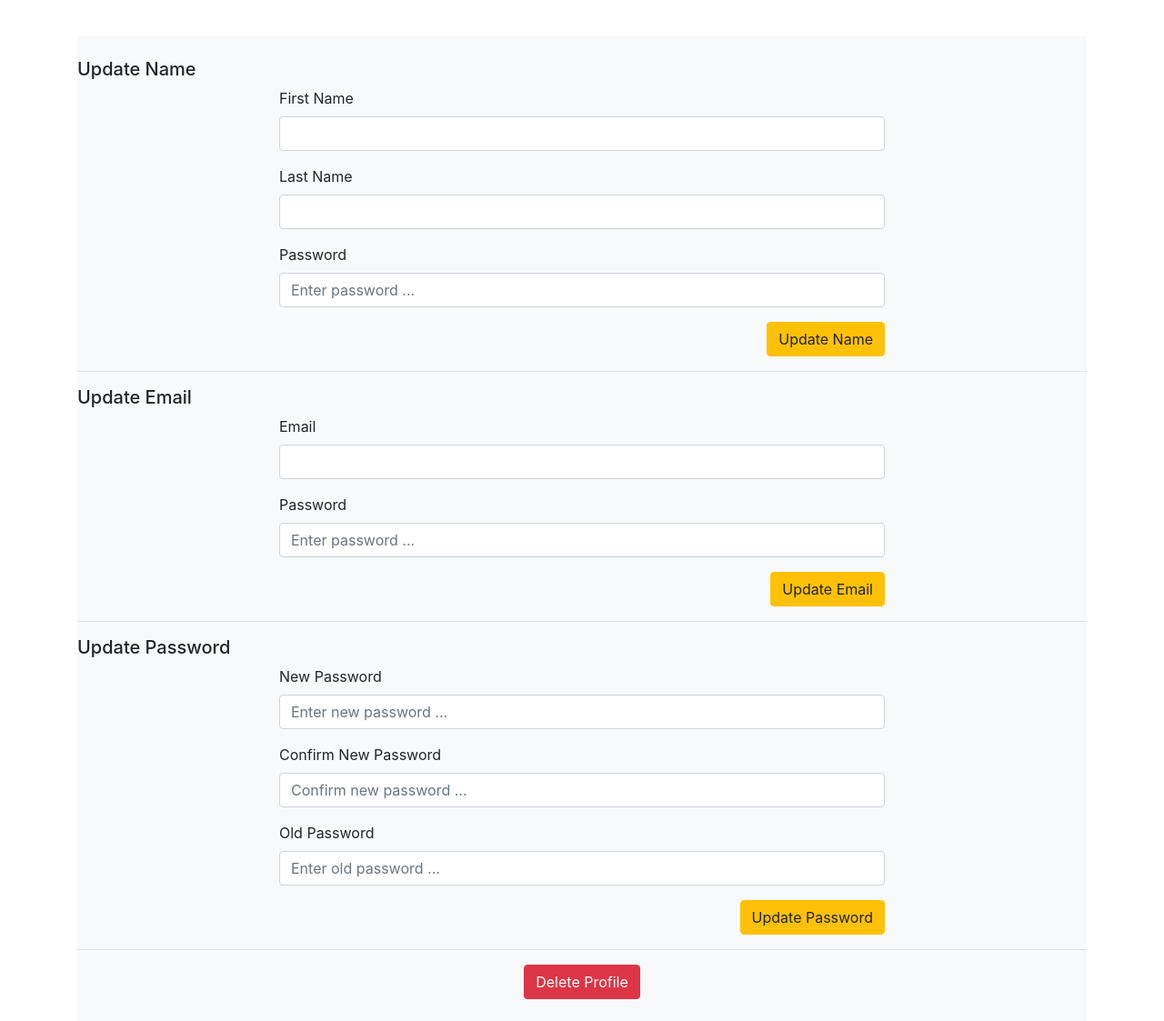
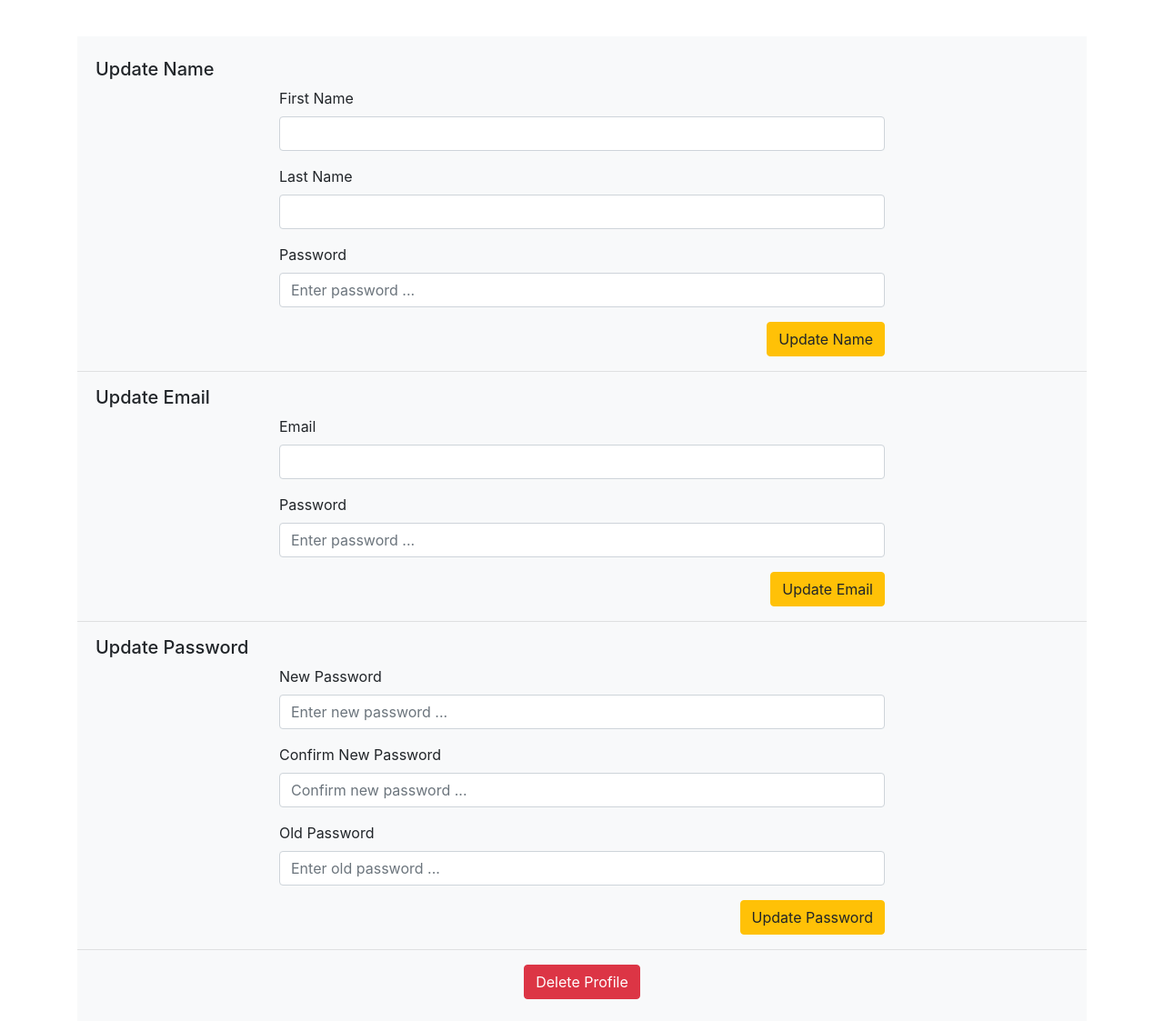
Before and after one commit to randyrodgers/stock-tickler, a Django app: template project/app/templates/profile.html in a window 1280 px wide. Shown: the part 227-1350 px from the top of the page at 91% size. Run offline with Django 3.2, Linux system fonts and the light colour scheme; the template is opened without the code that fills it, so the values that code supplies are empty; parts of the project's set-up code (start-up, migrations or seed data) failed here and were passed over; some libraries are stand-ins or nearby versions.

Commit message:
added styling

```diff
--- a/project/app/static/css/style.css
+++ b/project/app/static/css/style.css
@@ -8,3 +8,8 @@
     max-width: 60%;
     margin: auto;
 }
+
+.update-form-headline
+{
+    margin-left: 20px;
+}
--- a/project/app/templates/profile.html
+++ b/project/app/templates/profile.html
@@ -62,7 +62,7 @@
                 {% endfor %}
             </ul>
             {% endif %}
-            <h5>Update Name</h5>
+            <h5 class="update-form-headline">Update Name</h5>
             <form action="/update/name/user/{{ user.id }}" method="post" class="centered-form"> <!-- Update Name Form -->
                 {% csrf_token %}
                 <div class="form-group">
@@ -82,7 +82,7 @@
                 </div>
             </form>
             <hr>
-            <h5>Update Email</h5>
+            <h5 class="update-form-headline">Update Email</h5>
             <form action="/update/email/user/{{ user.id }}" method="post" class="centered-form"> <!-- Update Email Form -->
                 {% csrf_token %}
                 <div class="form-group">
@@ -98,7 +98,7 @@
                 </div>
             </form>
             <hr>
-            <h5>Update Password</h5>
+            <h5 class="update-form-headline">Update Password</h5>
             <form action="/update/password/user/{{ user.id }}" method="post" class="centered-form"> <!-- Update Password Form -->
                 {% csrf_token %}
                 <div class="form-group">
```
